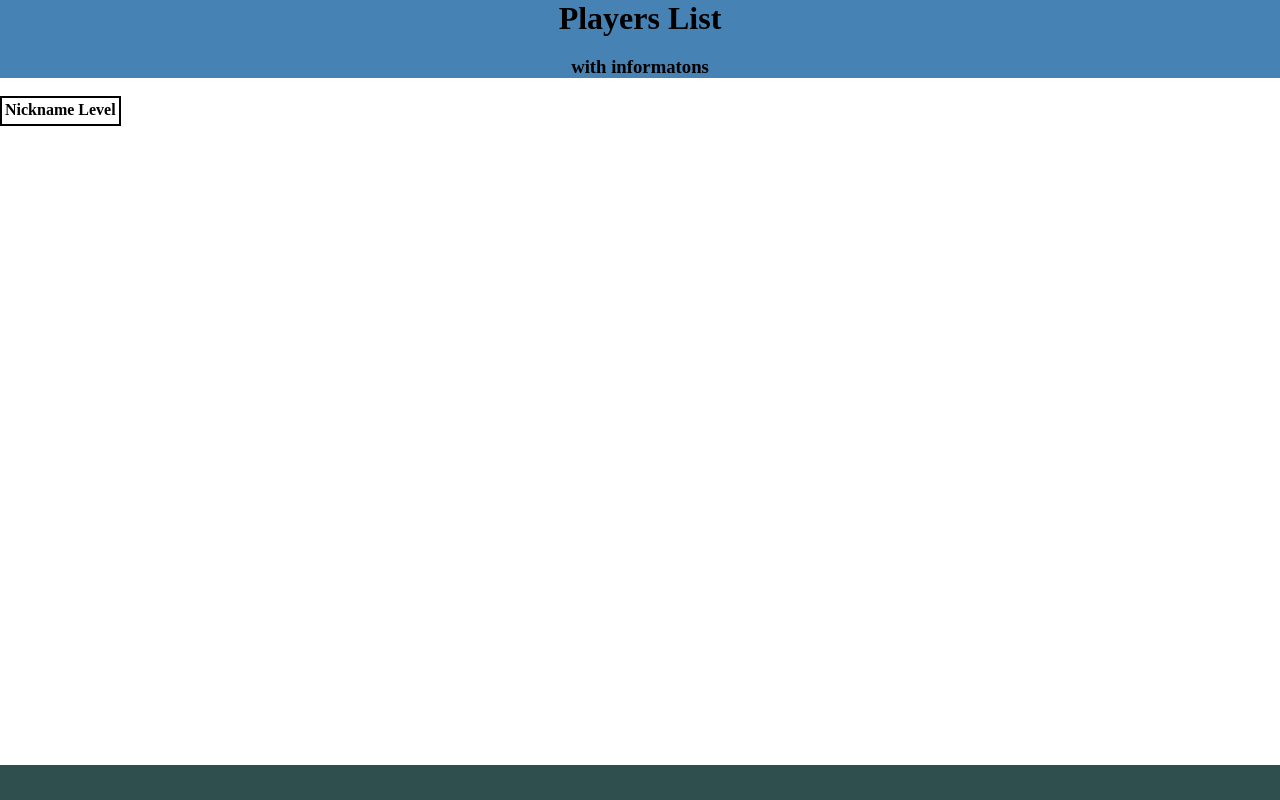
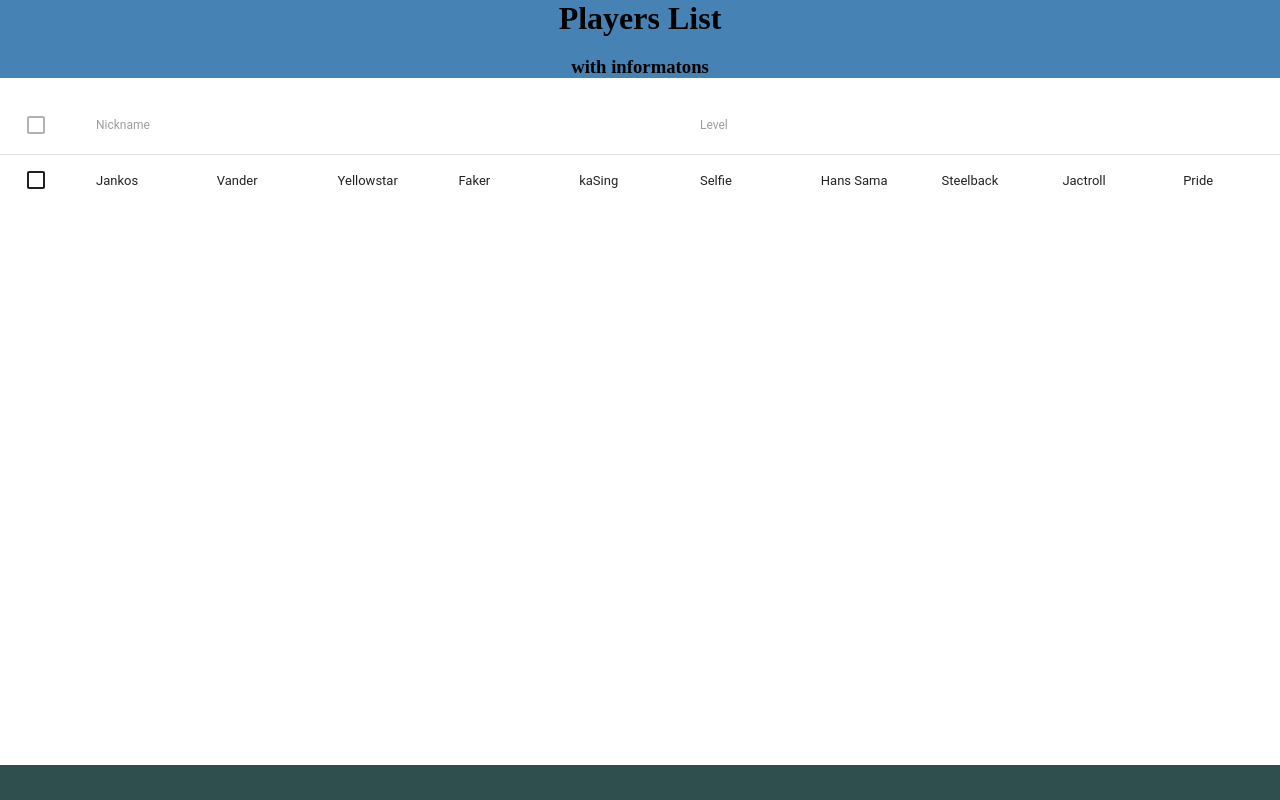
Before and after one commit to Auraya33/iSA_React, a React (Create React App) app in the folder isa_react/: page / in a window 1280 px wide. Built offline with nearby package versions, Linux system fonts and the light colour scheme.

Commit message:
add table

```diff
--- a/isa_react/src/Components/App.js
+++ b/isa_react/src/Components/App.js
@@ -1,5 +1,7 @@
 import React from 'react';
 import { Route, BrowserRouter } from 'react-router-dom';
+import MuiThemeProvider from 'material-ui/styles/MuiThemeProvider';
+
 
 import Header from './Header';
 import Footer from './Footer';
@@ -10,6 +12,7 @@ import '../style/style.css';
 
 
 export default class extends React.Component {
+
     render() {
         return <React.Fragment>
             <Header/>
--- a/isa_react/src/Components/Main.js
+++ b/isa_react/src/Components/Main.js
@@ -1,22 +1,41 @@
 import React from 'react';
 import { Link } from 'react-router-dom';
 import players from '../Data/players';
+import MuiThemeProvider from 'material-ui/styles/MuiThemeProvider';
 
-export default () => {
-    const playersIds = Object.keys(players);
-    return <React.Fragment>
-        <table>
-            <tbody>
-            <tr>
-                <th>Nickname</th>
-                <th>Level</th>
-            </tr>
-            <tr>
-                {playersIds
-                    .map(id => <td> key={id}<Link to={`Player/${id}`}>{players[id].nickname}</Link></td>)
-                }
-            </tr>
-            </tbody>
-        </table>
-    </React.Fragment>
+import {
+    Table,
+    TableBody,
+    TableHeader,
+    TableHeaderColumn,
+    TableRow,
+    TableRowColumn,
+} from 'material-ui/Table';
+
+
+
+export default class Main extends React.Component {
+    render() {
+        return <React.Fragment>
+            <MuiThemeProvider>
+            <Table>
+                <TableHeader>
+                    <TableRow>
+                        <TableHeaderColumn>Nickname</TableHeaderColumn>
+                        <TableHeaderColumn>Level</TableHeaderColumn>
+                    </TableRow>
+                </TableHeader>
+                <TableBody>
+                    <TableRow>
+                    return (
+                    {players.map((player, id) => (
+                        <TableRowColumn key={id}> {player.nickname}</TableRowColumn>
+                        ))
+                    };
+                    </TableRow>
+                </TableBody>
+            </Table>
+            </MuiThemeProvider>
+        </React.Fragment>
+    }
 }
--- a/isa_react/src/Data/players.js
+++ b/isa_react/src/Data/players.js
@@ -1,4 +1,4 @@
-const players = [
+export default [
     {id: 1, nickname: 'Jankos', level: 45, about: 'Polish jungle player'},
     {id: 2, nickname: 'Vander', level: 55, about: 'Polish support player'},
     {id: 3, nickname: 'Yellowstar', level: 57, about: 'One of best european support players'},
--- a/isa_react/src/index.js
+++ b/isa_react/src/index.js
@@ -3,4 +3,4 @@ import ReactDOM from 'react-dom';
 
 import App from './Components/App';
 
-ReactDOM.render(<App/>, document.getElementById('root'));
+ReactDOM.render(<App/>, document.getElementById('root') );
--- a/isa_react/src/style/style.css
+++ b/isa_react/src/style/style.css
@@ -21,7 +21,7 @@ body {
 footer {
     position: fixed;
     bottom: 0;
-    text-align: right;
+    text-align: center;
     background-color: darkslategray;
     width: 100%;
     height: 35px;
@@ -34,6 +34,6 @@ footer p {
 
 }
 
-table {
-    border: black 2px solid;
+table th {
+    font-size: 20px
 }
```
Also changed, not shown: 1 other file (tests, documents, lock files or other folders).
